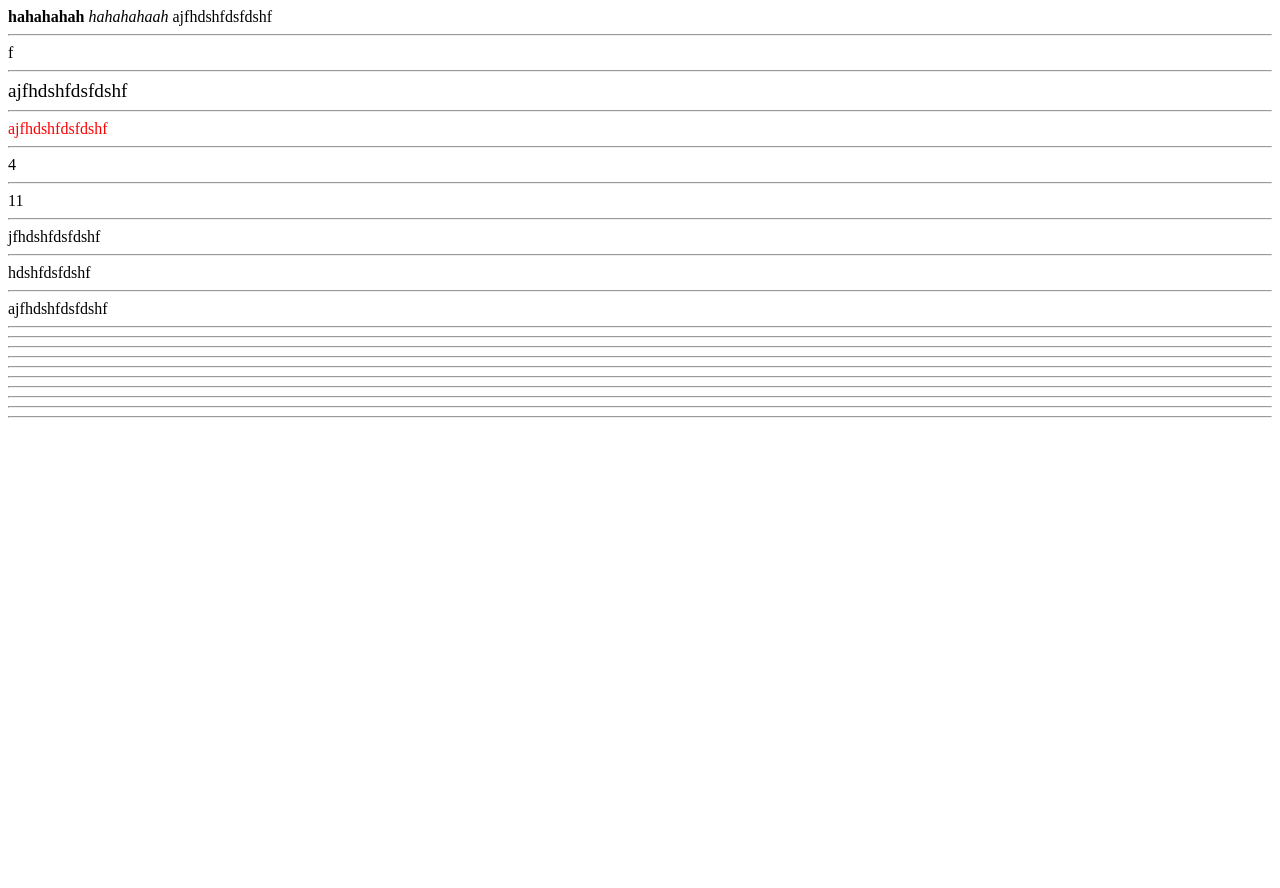
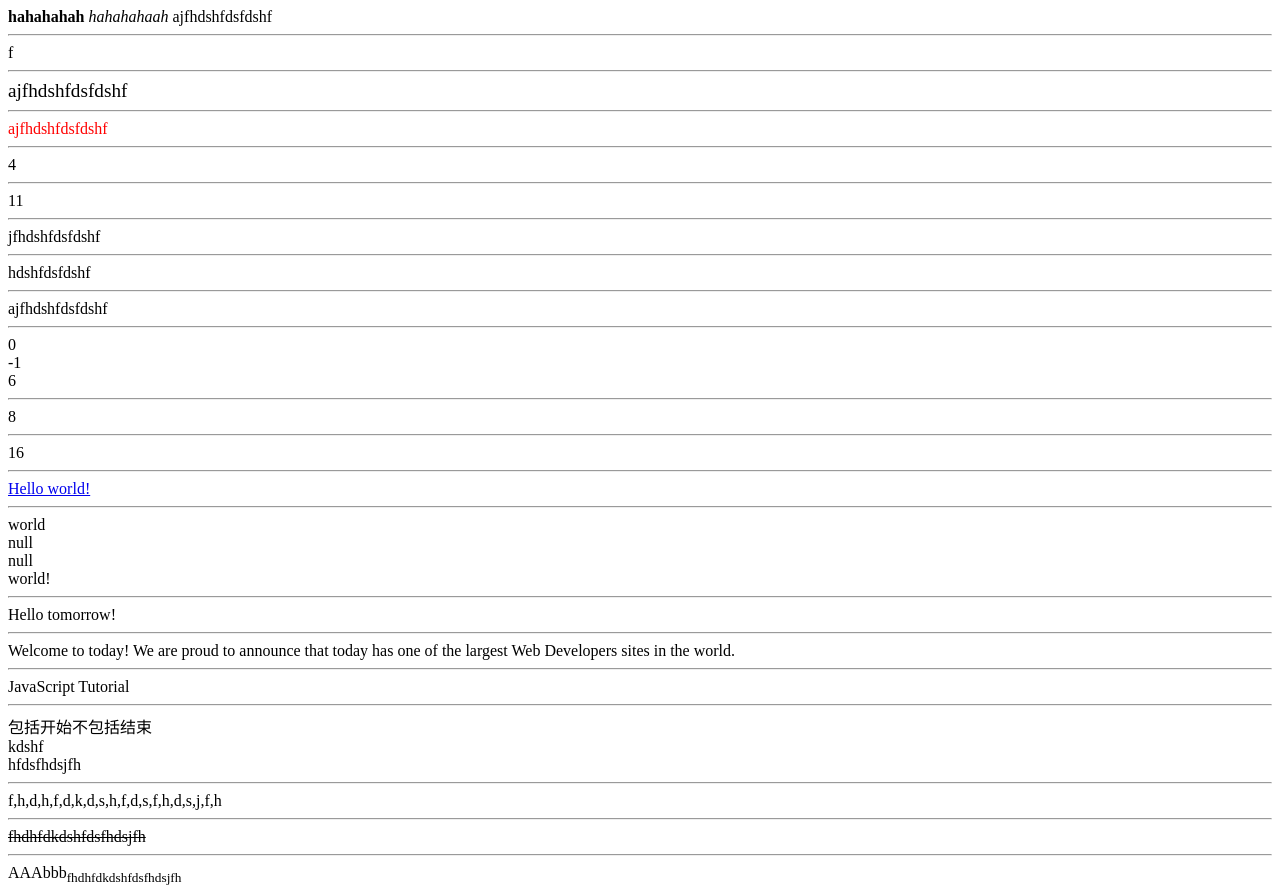
Before and after one commit to yexiuqing/js, a plain HTML site: page String--对象/string.html in a window 1280 px wide. Shown: the top 888 px of the page. Before the commit the page ends 800 px from the top, so only its background shows below. Drawn offline with Linux system fonts and the light colour scheme.

Commit message:
update string

```diff
--- a/String--对象/string.html
+++ b/String--对象/string.html
@@ -1,21 +1,21 @@
 <!DOCTYPE html>
-<html lang="en">
+<html lang='en'>
 <head>
-	<meta charset="UTF-8">
+  <meta charset='UTF-8'>
   <title>Document</title>
 </head>
 <body>
   <b>hahahahah</b>
   <i>hahahahaah</i>
-	<script type="text/javascript">
-		var a = "ajfhdshfdsfdshf"
+  <script type='text/javascript'>
+    var a = 'ajfhdshfdsfdshf'
     document.write(a.blink())
     document.write('<hr/>')
     document.write(a.charAt(2))
     document.write('<hr/>')
     document.write(a.big())
     document.write('<hr/>')
-		document.write(a.fontcolor("Red"))
+    document.write(a.fontcolor('Red'))
     document.write('<hr/>')
     document.write(a.indexOf('dsh'))
     document.write('<hr/>')
@@ -27,10 +27,55 @@
     document.write('<hr/>')
     document.write(a.toLocaleLowerCase())
     document.write('<hr/>')
+
+    var str = 'Hello world!'
+    var str1 = 'fhdhfdkdshfdsfhdsjfh'
+    document.write(str.indexOf('Hello') + '<br />')
+    document.write(str.indexOf('World') + '<br />')
+    document.write(str.indexOf('world'))
     document.write('<hr/>')
+    document.write(str1.indexOf('s') + '<br />')
     document.write('<hr/>')
+    document.write(str1.lastIndexOf('s') + '<br />')
     document.write('<hr/>')
+    document.write(str.link('http://www.w3school.com.cn'))
     document.write('<hr/>')
+    document.write(str.match('world') + '<br />')
+    document.write(str.match('World') + '<br />')
+    document.write(str.match('worlld') + '<br />')
+    document.write(str.match('world!'))
+    document.write('<hr/>')
+    document.write(str.replace(/world/, 'tomorrow'))
+    document.write('<hr/>')
+    var str2 = 'Welcome to Microsoft! '
+    str2 = str2 + 'We are proud to announce that Microsoft has '
+    str2 = str2 + 'one of the largest Web Developers sites in the world.'
+    document.write(str2.replace(/Microsoft/g, 'today'))
+    document.write('<hr/>')
+    var text = 'javascript Tutorial'
+    text.replace(/javascript/i, 'JavaScript')
+    document.write(text.replace(/javascript/i, 'JavaScript'))
+    document.write('<hr/>')
+    // 包括开始不包括结束
+    document.write('包括开始不包括结束' + '<br />')
+    document.write(str1.slice(6, 11) + '<br/>')
+    document.write(str1.slice(9))
+    document.write('<hr/>')
+    var arr = []
+    arr = str1.split('')
+    document.write(arr)
+    document.write('<hr/>')
+    document.write(str1.strike())
+    document.write('<hr/>')
+    document.write('AAAbbb' + str1.sub())
+    document.write('<hr/>')
+    document.write(str1.substring(2, 9))
+    document.write('<hr/>')
+    document.write()
+    document.write('<hr/>')
+    document.write()
+    document.write('<hr/>')
+    document.write()
     document.write('<hr/>')
     document.write('<hr/>')
     document.write('<hr/>')
```
Lines whose indentation alone changed are shown as unchanged.
